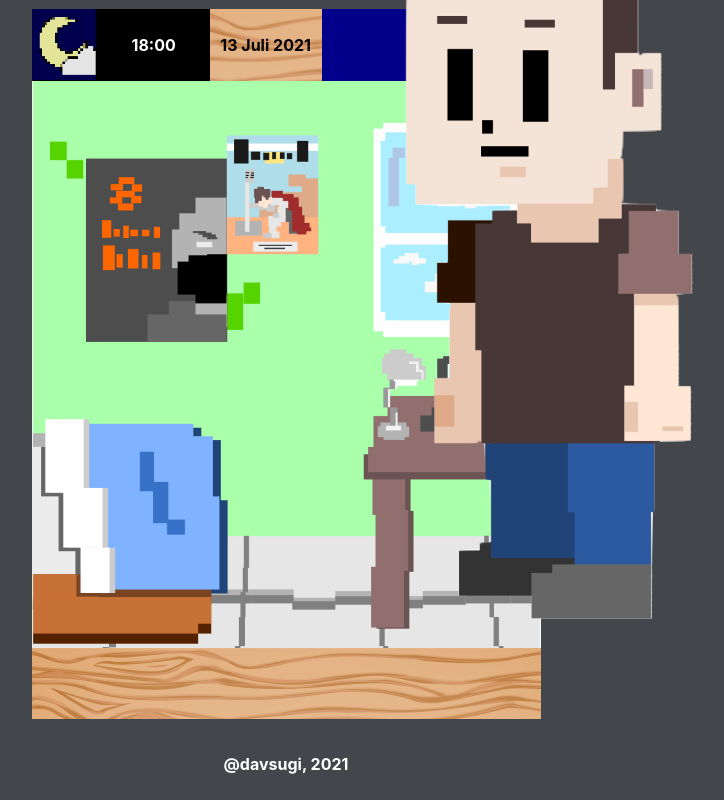
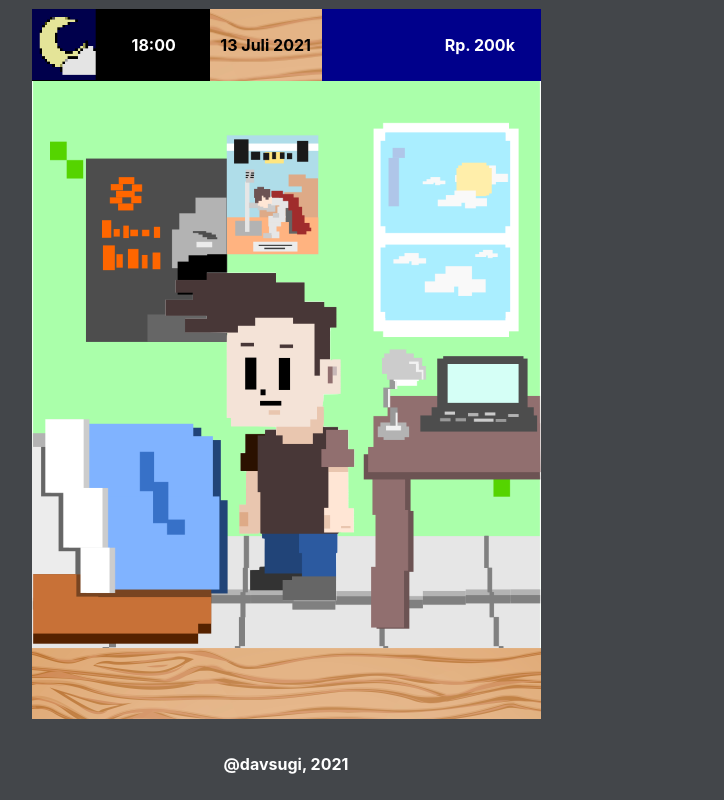
Before and after one commit to davidsugi/game-komika, a React (Create React App) app: page / in a window 1280 px wide. Shown: the whole page, without its empty margins (354-1078 px from the left). Built offline with nearby package versions, Linux system fonts and the light colour scheme.

Commit message:
fix: issue on media

```diff
--- a/src/components/PlayerComponent/style.ts
+++ b/src/components/PlayerComponent/style.ts
@@ -4,9 +4,9 @@ interface IPlayerWrapper {
     src:string;
 }
 
-const anim = keyframes`
+const anim = (to:string) => keyframes`
   from { background-position: 0px; }
-  to { background-position: 105vw; }
+  to { background-position: ${to}; }
 `
 
 export const PlayerWrapper = styled.div`
@@ -15,9 +15,12 @@ export const PlayerWrapper = styled.div`
     width: 55vw;
     height: 71vw;
     position: absolute;
-    bottom: 2vw;
-    animation: ${anim} 1.5s infinite steps(2);
-    bottom: -6vw;
-    left: 10vw;
+    animation: ${anim("105vw")} 1.5s infinite steps(2);
 
+    @media (min-width: 500px) {
+        width: 300px;
+        height: 406px;
+        margin-left: -40px;
+        animation: ${anim("600px")} 1.5s infinite steps(2);
+    }
 `;
--- a/src/components/ScreenComponent/style.ts
+++ b/src/components/ScreenComponent/style.ts
@@ -13,4 +13,6 @@ export const ScreenWrapper = styled.div`
     background-size: cover;
     display: flex;
     position: relative;
+    align-items: end;
+    justify-content: center;
 `;
```
